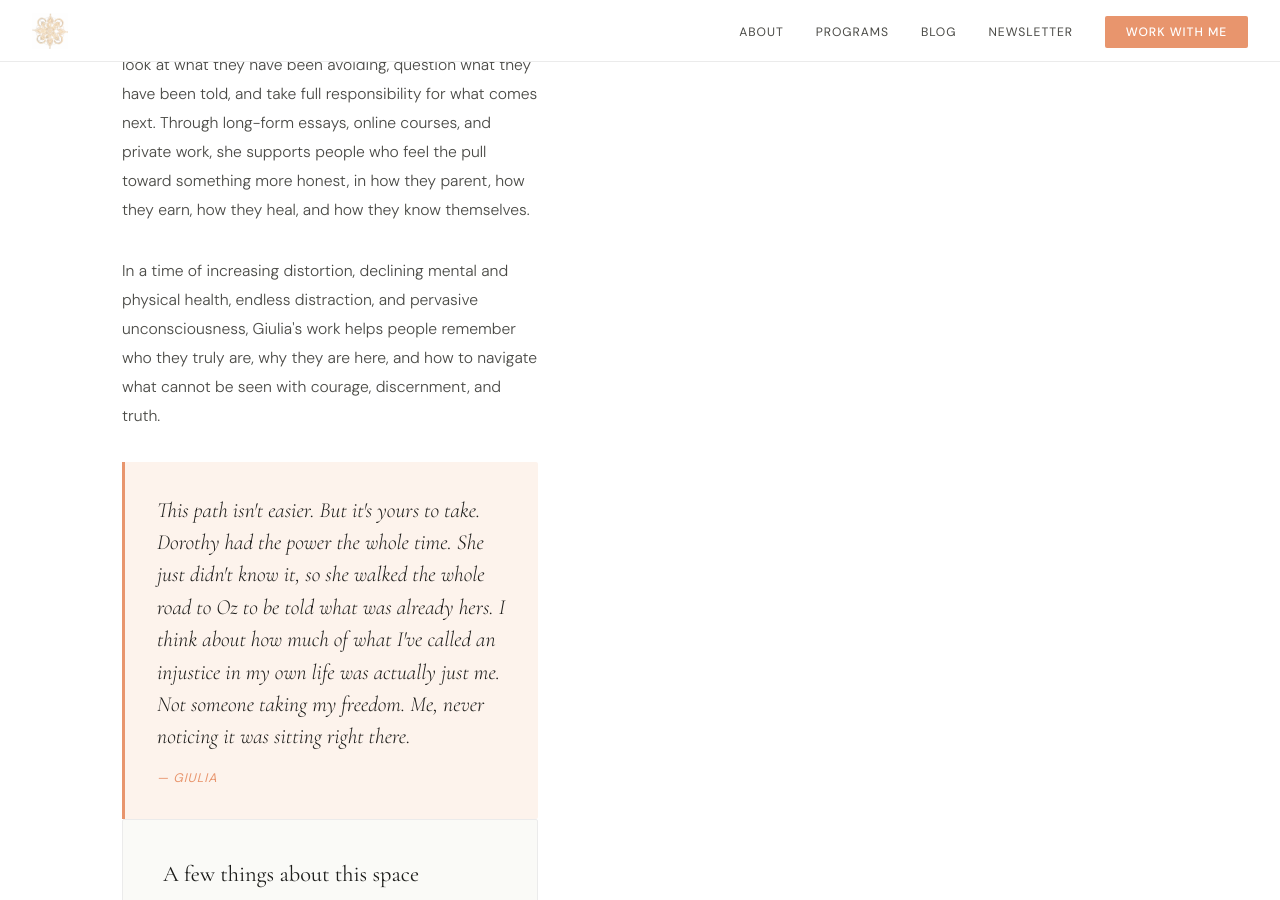
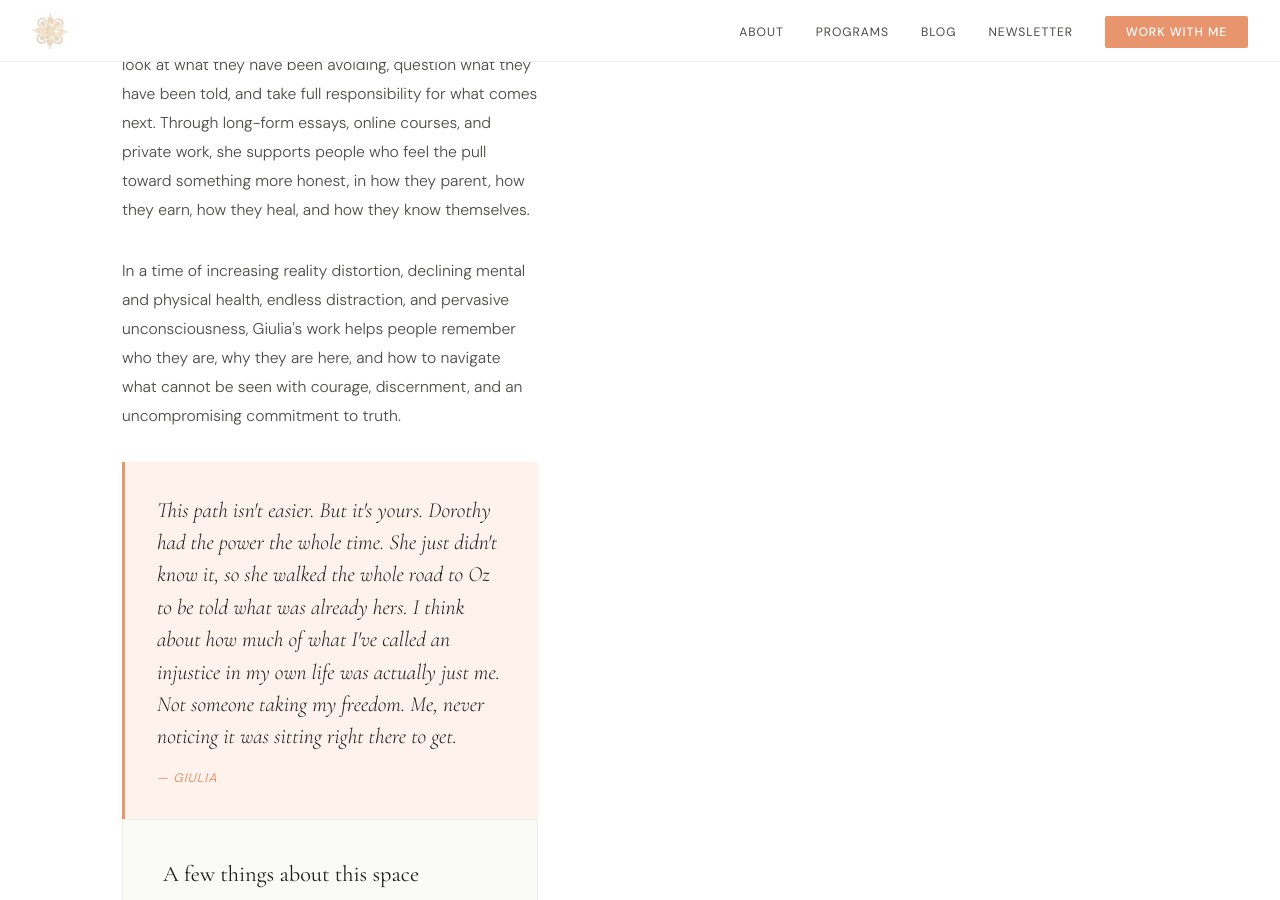
Before and after one commit to Blubell26/giuliapacciotti.com, a Jekyll site: the page built from about.md, in a window 1280 px wide and 900 px high, scrolled down 1339 px. Built offline with Jekyll 4.4.1, drawn with Linux system fonts in a browser that asks for light colours.

Commit message:
Update about.html

```diff
--- a/_layouts/about.html
+++ b/_layouts/about.html
@@ -91,13 +91,12 @@ body{font-family:'DM Sans',sans-serif;background:#fff;color:var(--dark);padding-
 
       <p>Giulia's work is for those who are ready to stop performing a life and start living one. For those willing to look at what they have been avoiding, question what they have been told, and take full responsibility for what comes next. Through long-form essays, online courses, and private work, she supports people who feel the pull toward something more honest, in how they parent, how they earn, how they heal, and how they know themselves.</p>
 
-      <p style="margin-top:2rem;">In a time of increasing distortion, declining mental and physical health, endless distraction, and pervasive unconsciousness, Giulia's work helps people remember who they truly are, why they are here, and how to navigate what cannot be seen with courage, discernment, and truth.</p>
+      <p style="margin-top:2rem;">In a time of increasing reality distortion, declining mental and physical health, endless distraction, and pervasive unconsciousness, Giulia's work helps people remember who they are, why they are here, and how to navigate what cannot be seen with courage, discernment, and an uncompromising commitment to truth.</p>
 
       <div class="about-pull">
-        <blockquote>This path isn't easier. But it's yours to take. Dorothy had the power the whole time. She just didn't know it, so she walked the whole road to Oz to be told what was already hers. I think about how much of what I've called an injustice in my own life was actually just me. Not someone taking my freedom. Me, never noticing it was sitting right there.</blockquote>
+        <blockquote>This path isn't easier. But it's yours. Dorothy had the power the whole time. She just didn't know it, so she walked the whole road to Oz to be told what was already hers. I think about how much of what I've called an injustice in my own life was actually just me. Not someone taking my freedom. Me, never noticing it was sitting right there to get.</blockquote>
         <cite>— Giulia</cite>
       </div>
-
     <div class="about-aside">
       <h3 class="about-aside-title">A few things about this space</h3>
       <p>Keepers of the Wild Heart holds the parenting work, the inner work, the body healing, and the income together. Everything here is built from the inside of a life in motion, not from the other side of it.</p>
```
